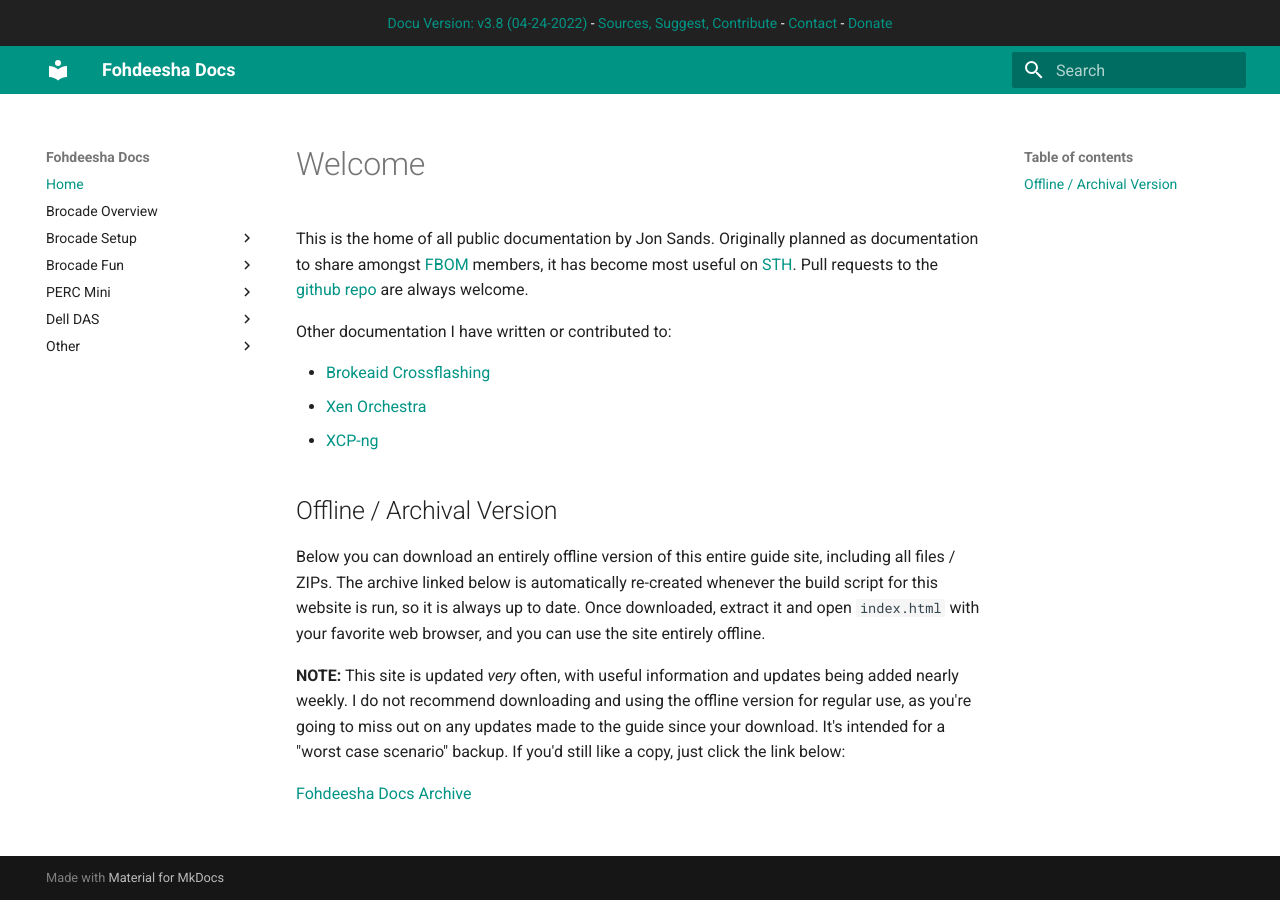
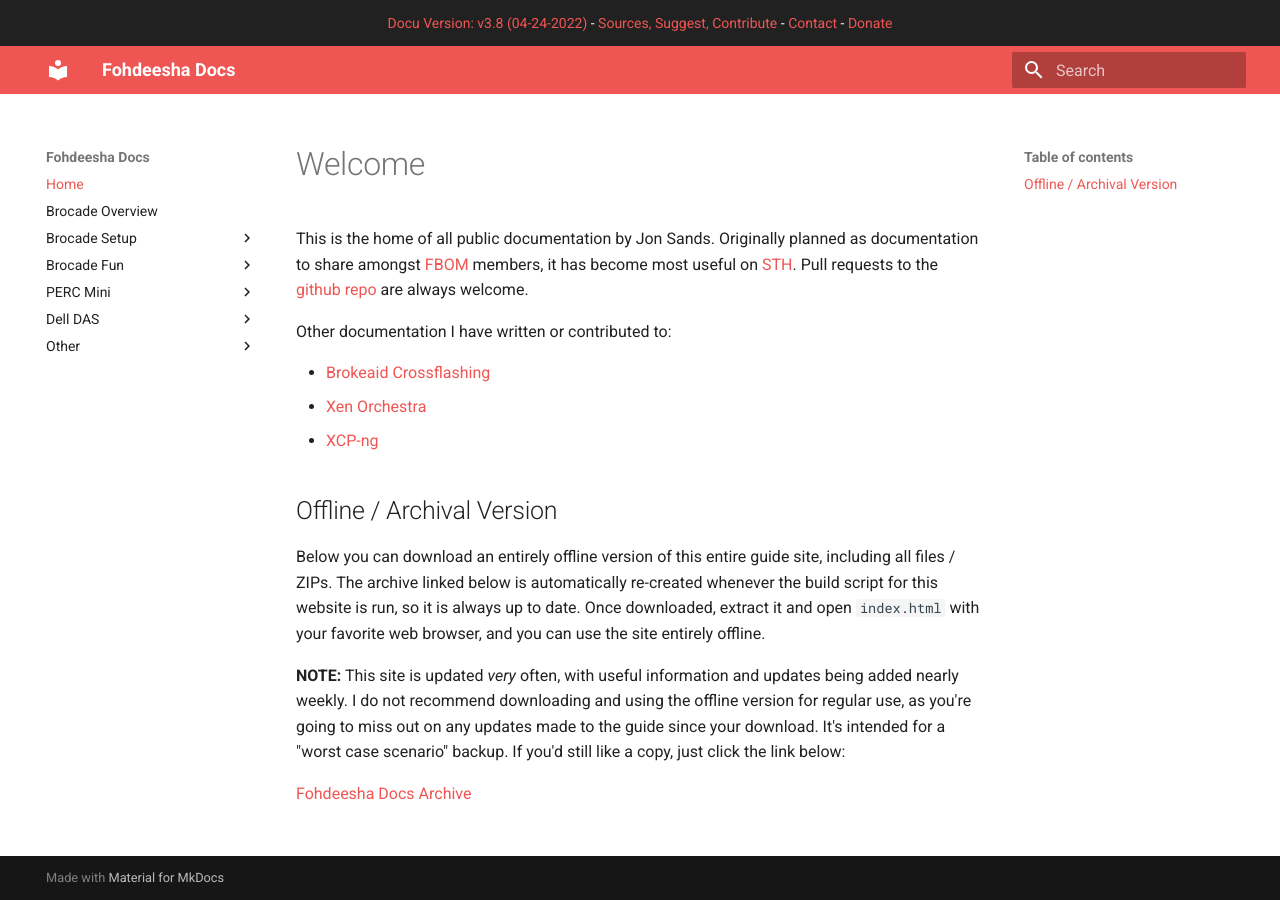
Before and after one commit to Fohdeesha/lab-docu, an MkDocs documentation site: the page built from docs/index.md, in a window 1280 px wide. Built offline with MkDocs 1.6.1 and Material for MkDocs 9.7.7, drawn with Linux system fonts in a browser that asks for light colours.

Commit message:
teal > red cosmetic surgery
previous surgery was not a success

```diff
--- a/mkdocs.yml
+++ b/mkdocs.yml
@@ -8,7 +8,7 @@ theme:
   name: 'material'
   custom_dir: overrides
   palette:
-    primary: 'teal'
+    primary: 'red'
     accent: 'orange'
 
 dev_addr: 192.168.1.27:8000
```
